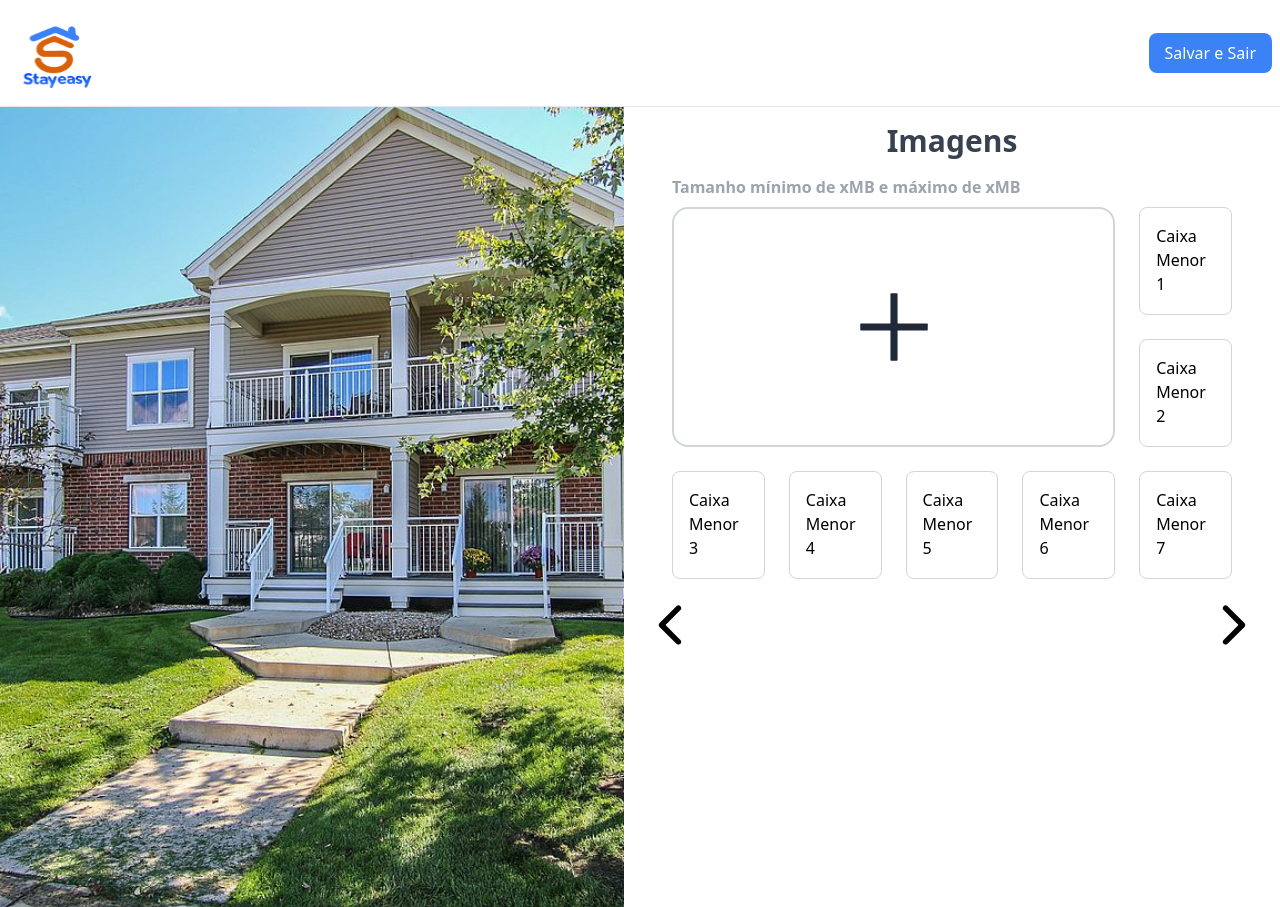
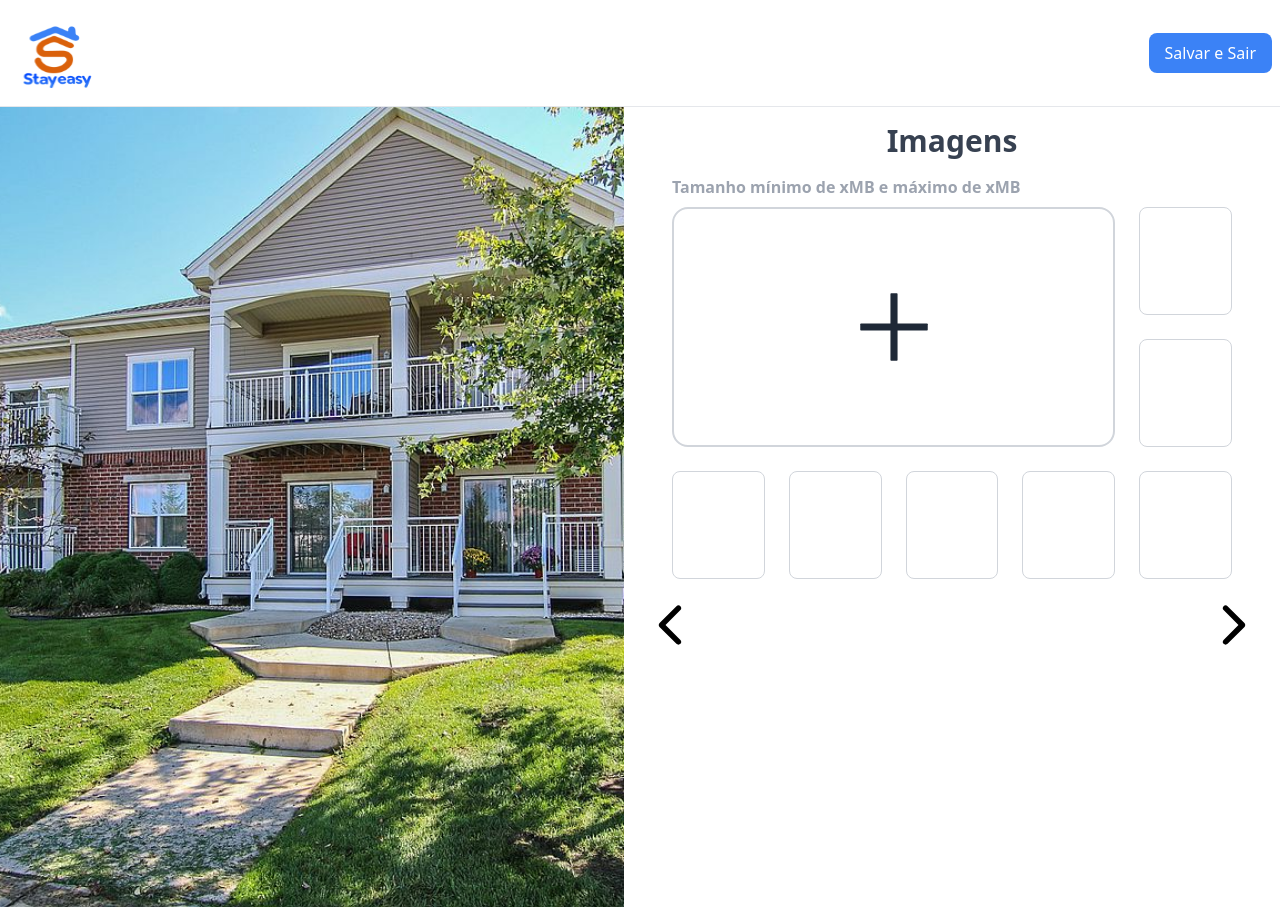
Before and after one commit to ADS2024-2-LocaEspaco/LocacaoEspacoFE, a Next.js app: page /imovel/cadastro/imagem in a window 1280 px wide. Built offline with nearby package versions, Linux system fonts and the light colour scheme.

Commit message:
feat: on 'imagens' is now possible to save multiple images on a array

```diff
--- a/src/pages/imovel/cadastro/imagem.tsx
+++ b/src/pages/imovel/cadastro/imagem.tsx
@@ -1,31 +1,26 @@
-import React, { useEffect, useState } from 'react';
-import Image from 'next/image';
-import NavbarCadastro from '@/components/navbarCadastro';
-import useNavigation from '@/hooks/CadImovel';
-import { IoIosArrowBack, IoIosArrowForward } from 'react-icons/io';
+import React, { useState } from "react";
+import Image from "next/image";
+import NavbarCadastro from "@/components/navbarCadastro";
+import useNavigation from "@/hooks/CadImovel";
+import { IoIosArrowBack, IoIosArrowForward } from "react-icons/io";
 import { AiOutlinePlus } from "react-icons/ai";
 
-const imagem: React.FC = () => {
+const Imagem: React.FC = () => {
   const { goToPreviousPage, goToNextPage } = useNavigation();
 
-    const [selectedImage, setSelectedImage] = useState<string | null>(null);
+  const [selectedImages, setSelectedImages] = useState<string[]>([]);
   const [isDragging, setIsDragging] = useState(false);
 
   const handleDrop = (e: React.DragEvent<HTMLDivElement>) => {
     e.preventDefault();
     setIsDragging(false);
 
-        const file = e.dataTransfer.files[0];
-        if (file && file.type.startsWith("image/")) {
-            try {
-                const imageUrl = URL.createObjectURL(file);
-                setSelectedImage(imageUrl);
-            } catch (error) {
-                console.error("Erro ao gerar URL da imagem:", error);
-            }
-        } else {
-            console.error("Arquivo não é uma imagem válida.");
-        }
+    const files = Array.from(e.dataTransfer.files).filter(file =>
+      file.type.startsWith("image/")
+    );
+
+    const imageUrls = files.map(file => URL.createObjectURL(file));
+    setSelectedImages(prev => [...prev, ...imageUrls]);
   };
 
   const handleDragOver = (e: React.DragEvent<HTMLDivElement>) => {
@@ -33,28 +28,22 @@ const imagem: React.FC = () => {
     setIsDragging(true);
   };
 
-    const handleDragLeave = (e: React.DragEvent<HTMLDivElement>) => {
+  const handleDragLeave = () => {
     setIsDragging(false);
   };
 
   const handleFileChange = (e: React.ChangeEvent<HTMLInputElement>) => {
-        const file = e.target.files?.[0];
-        if (file && file.type.startsWith("image/")) {
-            try {
-                const imageUrl = URL.createObjectURL(file);
-                setSelectedImage(imageUrl);
-            } catch (error) {
-                console.error("Erro ao gerar URL da imagem:", error);
-            }
-        } else {
-            console.error("Arquivo não é uma imagem válida.");
-        }
+    const files = Array.from(e.target.files || []).filter(file =>
+      file.type.startsWith("image/")
+    );
+
+    const imageUrls = files.map(file => URL.createObjectURL(file));
+    setSelectedImages(prev => [...prev, ...imageUrls]);
   };
 
   return (
     <>
       <NavbarCadastro />
-            {/* Main Container */}
       <div className="flex h-screen overflow-hidden flex-col lg:flex-row">
         {/* Left Side */}
         <div className="w-full lg:w-1/2 h-full flex-1 flex-shrink-0 lg:block hidden">
@@ -71,44 +60,46 @@ const imagem: React.FC = () => {
         <div className="w-full lg:w-1/2 h-screen flex-1 flex-col flex-shrink-0 justify-between bg-white p-4">
           <h1 className="mb-4 text-3xl text-gray-700 text-center font-semibold">Imagens</h1>
           <div className="w-full px-8">
-                        <p className="block text-gray-400 text-black font-bold mb-2">Tamanho mínimo de xMB e máximo de xMB</p>
-                        <div className='grid grid-cols-5 grid-rows-3 gap-6'>
+            <p className="block text-gray-400 text-black font-bold mb-2">
+              Tamanho mínimo de xMB e máximo de xMB
+            </p>
+            <div className="grid grid-cols-5 grid-rows-3 gap-6">
+              {/* Drag and Drop Box */}
               <div
                 onDrop={handleDrop}
                 onDragOver={handleDragOver}
                 onDragLeave={handleDragLeave}
-                                className={`col-span-4 row-span-2 flex flex-col items-center justify-center border-2 ${isDragging ? "border-blue-500" : "border-gray-300"} rounded-2xl p-4 cursor-pointer h-60`}
+                className={`col-span-4 row-span-2 flex flex-col items-center justify-center border-2 ${
+                  isDragging ? "border-blue-500" : "border-gray-300"
+                } rounded-2xl p-4 cursor-pointer h-60`}
               >
                 <input
                   type="file"
                   accept="image/*"
+                  multiple
                   onChange={handleFileChange}
                   className="hidden"
                   id="image-upload"
                 />
                 <label htmlFor="image-upload" className="w-full h-full flex flex-col items-center justify-center">
-                                    {selectedImage ? (
-                                        <img
-                                            src={selectedImage}
-                                            alt="Selected"
-                                            className="max-h-full max-w-full object-cover rounded-lg"
-                                        />
-                                    ) : (
-                                        <div>
                   <AiOutlinePlus className="text-gray-800 text-8xl" />
-                                        </div>
-                                    )}
                 </label>
               </div>
 
-                            <div className="bg-white p-4 border border-gray-300 rounded-lg">Caixa Menor 1</div>
-                            <div className="bg-white p-4 border border-gray-300 rounded-lg">Caixa Menor 2</div>
-
-                            <div className="bg-white p-4 border border-gray-300 rounded-lg">Caixa Menor 3</div>
-                            <div className="bg-white p-4 border border-gray-300 rounded-lg">Caixa Menor 4</div>
-                            <div className="bg-white p-4 border border-gray-300 rounded-lg">Caixa Menor 5</div>
-                            <div className="bg-white p-4 border border-gray-300 rounded-lg">Caixa Menor 6</div>
-                            <div className="bg-white p-4 border border-gray-300 rounded-lg">Caixa Menor 7</div>
+              {Array.from({ length: 7 }).map((_, index) => (
+                <div
+                  key={index}
+                  className="bg-white p-4 border border-gray-300 rounded-lg flex items-center justify-center"
+                >
+                  {selectedImages[index] && (
+                    <img
+                      src={selectedImages[index]}
+                      alt={`Image ${index + 1}`}
+                      className="max-h-full max-w-full object-cover rounded-lg"
+                    />
+                  )}
+                </div>
+              ))}
             </div>
           </div>
           <div className="flex justify-between items-center w-full mt-4">
@@ -118,7 +109,7 @@ const imagem: React.FC = () => {
         </div>
       </div>
     </>
-    )
-}
+  );
+};
 
-export default imagem;
+export default Imagem;
```
Lines whose indentation alone changed are shown as unchanged.
